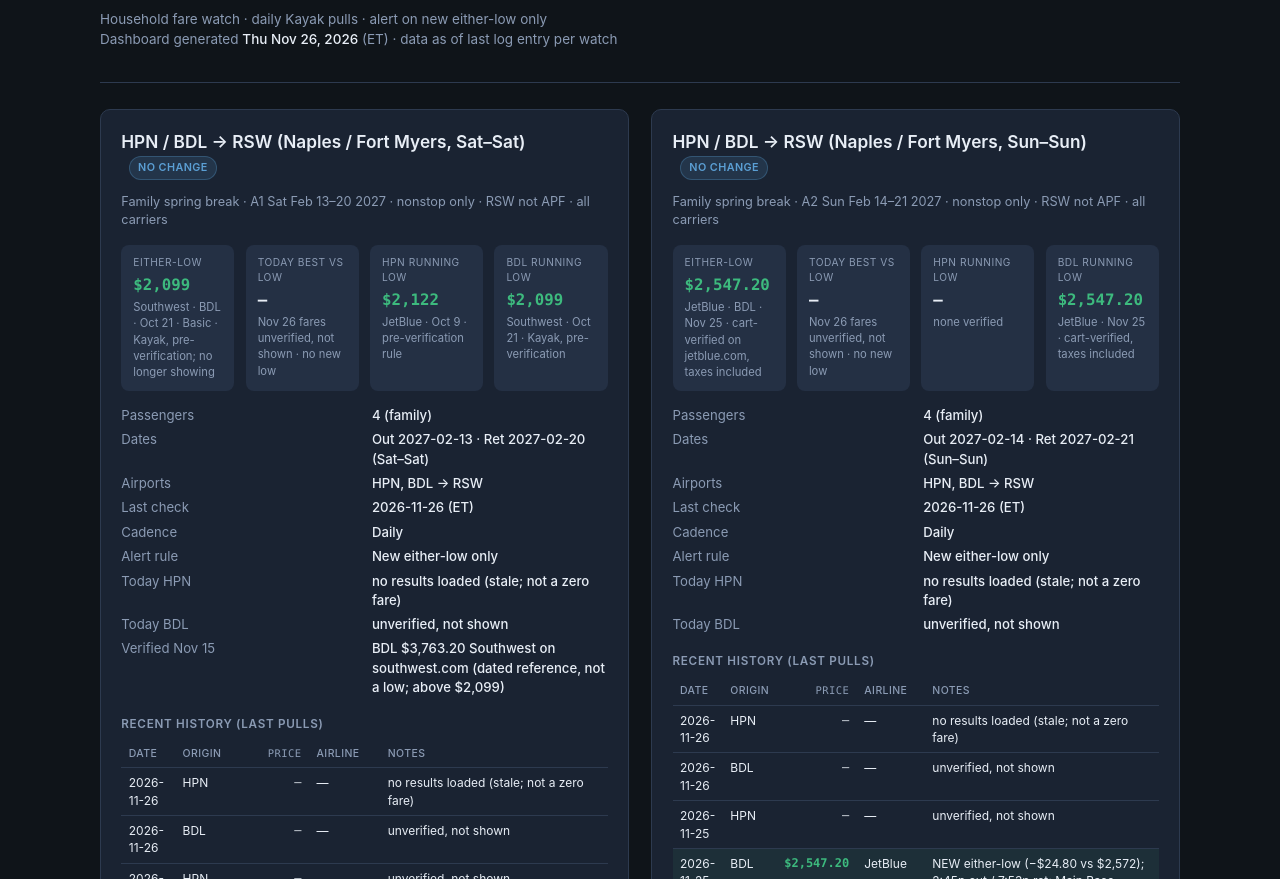
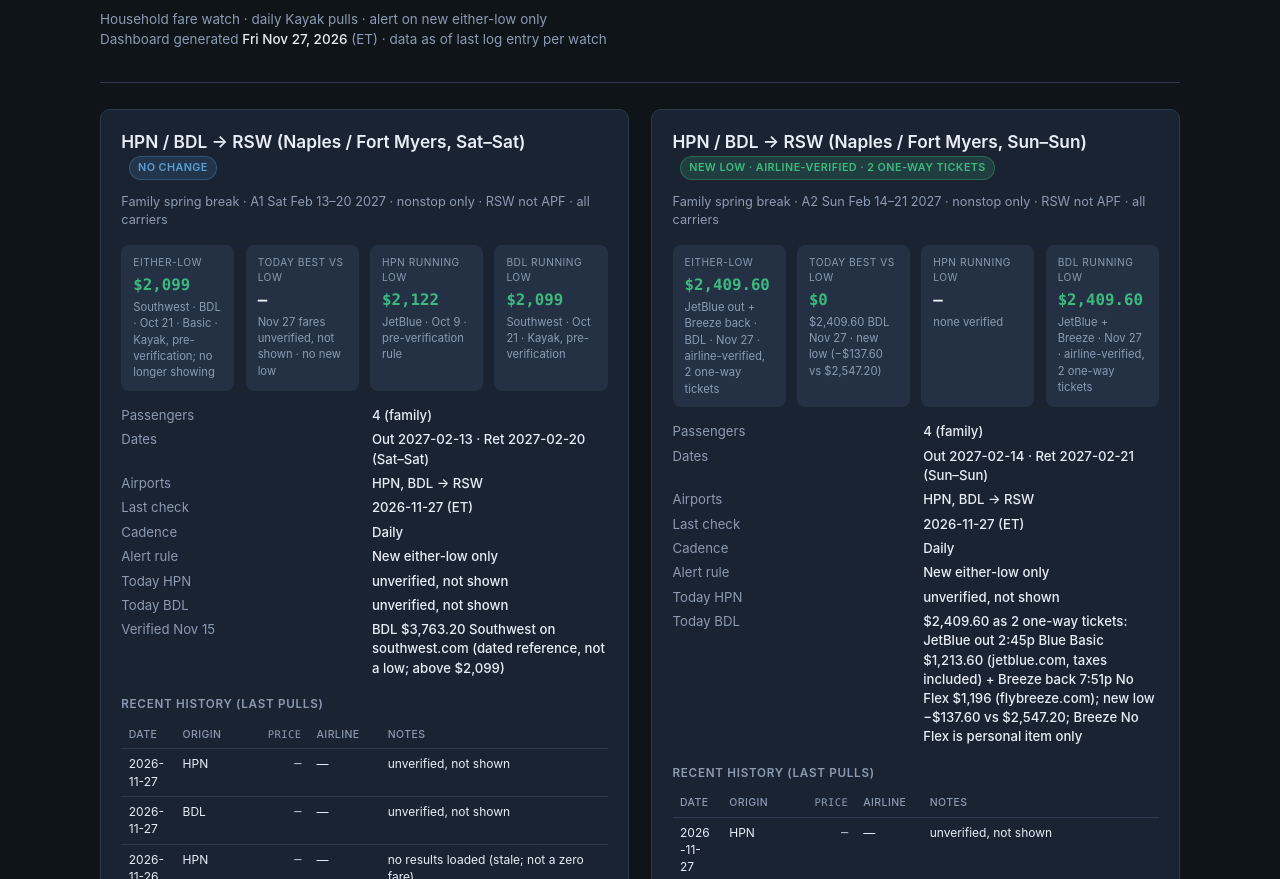
Before and after one commit to blockpal1/flights, a plain HTML site: page index.html in a window 1280 px wide. Shown: the part 69-948 px from the top of the page. Drawn offline with Linux system fonts and the light colour scheme.

Commit message:
Refresh Nov 27: Sun–Sun new airline-verified low $2,409.60 (2 one-way tickets, JetBlue out + Breeze back); other Kayak fares unverified, not shown

```diff
--- a/index.html
+++ b/index.html
@@ -220,7 +220,7 @@
     <h1>Flight fare watches</h1>
     <p class="meta">
       Household fare watch · daily Kayak pulls · alert on new either-low only<br>
-      Dashboard generated <strong>Thu Nov 26, 2026</strong> (ET) · data as of last log entry per watch
+      Dashboard generated <strong>Fri Nov 27, 2026</strong> (ET) · data as of last log entry per watch
     </p>
   </header>
 
@@ -242,7 +242,7 @@
         <div class="kpi">
           <div class="label">Today best vs low</div>
           <div class="value">—</div>
-          <div class="sub">Nov 26 fares unverified, not shown · no new low</div>
+          <div class="sub">Nov 27 fares unverified, not shown · no new low</div>
         </div>
         <div class="kpi">
           <div class="label">HPN running low</div>
@@ -260,10 +260,10 @@
         <dt>Passengers</dt><dd>4 (family)</dd>
         <dt>Dates</dt><dd>Out 2027-02-13 · Ret 2027-02-20 (Sat–Sat)</dd>
         <dt>Airports</dt><dd>HPN, BDL → RSW</dd>
-        <dt>Last check</dt><dd>2026-11-26 (ET)</dd>
+        <dt>Last check</dt><dd>2026-11-27 (ET)</dd>
         <dt>Cadence</dt><dd>Daily</dd>
         <dt>Alert rule</dt><dd>New either-low only</dd>
-        <dt>Today HPN</dt><dd>no results loaded (stale; not a zero fare)</dd>
+        <dt>Today HPN</dt><dd>unverified, not shown</dd>
         <dt>Today BDL</dt><dd>unverified, not shown</dd>
         <dt>Verified Nov 15</dt><dd>BDL $3,763.20 Southwest on southwest.com (dated reference, not a low; above $2,099)</dd>
       </dl>
@@ -280,6 +280,12 @@
           </tr>
         </thead>
         <tbody>
+          <tr>
+            <td>2026-11-27</td><td>HPN</td><td class="num">—</td><td>—</td><td>unverified, not shown</td>
+          </tr>
+          <tr>
+            <td>2026-11-27</td><td>BDL</td><td class="num">—</td><td>—</td><td>unverified, not shown</td>
+          </tr>
           <tr>
             <td>2026-11-26</td><td>HPN</td><td class="num">—</td><td>—</td><td>no results loaded (stale; not a zero fare)</td>
           </tr>
@@ -633,20 +639,20 @@
     <!-- ========== WATCH 1b: HPN/BDL → RSW Sun–Sun (A2) ========== -->
     <section class="card" id="hpn-rsw-sun">
       <h2>HPN / BDL → RSW (Naples / Fort Myers, Sun–Sun)
-        <span class="badge flat">No change</span>
+        <span class="badge new">New low · airline-verified · 2 one-way tickets</span>
       </h2>
       <p class="purpose">Family spring break · A2 Sun Feb 14–21 2027 · nonstop only · RSW not APF · all carriers</p>
 
       <div class="kpi-row">
         <div class="kpi">
           <div class="label">Either-low</div>
-          <div class="value low">$2,547.20</div>
-          <div class="sub">JetBlue · BDL · Nov 25 · cart-verified on jetblue.com, taxes included</div>
+          <div class="value low">$2,409.60</div>
+          <div class="sub">JetBlue out + Breeze back · BDL · Nov 27 · airline-verified, 2 one-way tickets</div>
         </div>
         <div class="kpi">
           <div class="label">Today best vs low</div>
-          <div class="value">—</div>
-          <div class="sub">Nov 26 fares unverified, not shown · no new low</div>
+          <div class="value low">$0</div>
+          <div class="sub">$2,409.60 BDL Nov 27 · new low (−$137.60 vs $2,547.20)</div>
         </div>
         <div class="kpi">
           <div class="label">HPN running low</div>
@@ -655,8 +661,8 @@
         </div>
         <div class="kpi">
           <div class="label">BDL running low</div>
-          <div class="value low">$2,547.20</div>
-          <div class="sub">JetBlue · Nov 25 · cart-verified, taxes included</div>
+          <div class="value low">$2,409.60</div>
+          <div class="sub">JetBlue + Breeze · Nov 27 · airline-verified, 2 one-way tickets</div>
         </div>
       </div>
 
@@ -664,11 +670,11 @@
         <dt>Passengers</dt><dd>4 (family)</dd>
         <dt>Dates</dt><dd>Out 2027-02-14 · Ret 2027-02-21 (Sun–Sun)</dd>
         <dt>Airports</dt><dd>HPN, BDL → RSW</dd>
-        <dt>Last check</dt><dd>2026-11-26 (ET)</dd>
+        <dt>Last check</dt><dd>2026-11-27 (ET)</dd>
         <dt>Cadence</dt><dd>Daily</dd>
         <dt>Alert rule</dt><dd>New either-low only</dd>
-        <dt>Today HPN</dt><dd>no results loaded (stale; not a zero fare)</dd>
-        <dt>Today BDL</dt><dd>unverified, not shown</dd>
+        <dt>Today HPN</dt><dd>unverified, not shown</dd>
+        <dt>Today BDL</dt><dd>$2,409.60 as 2 one-way tickets: JetBlue out 2:45p Blue Basic $1,213.60 (jetblue.com, taxes included) + Breeze back 7:51p No Flex $1,196 (flybreeze.com); new low −$137.60 vs $2,547.20; Breeze No Flex is personal item only</dd>
       </dl>
 
       <div class="section-title">Recent history (last pulls)</div>
@@ -684,6 +690,12 @@
         </thead>
         <tbody>
           <tr>
+            <td>2026-11-27</td><td>HPN</td><td class="num">—</td><td>—</td><td>unverified, not shown</td>
+          </tr>
+          <tr class="new-low">
+            <td>2026-11-27</td><td>BDL</td><td class="num">$2,409.60</td><td>JetBlue + Breeze</td><td>NEW either-low (−$137.60 vs $2,547.20); airline-verified, 2 one-way tickets: JetBlue 2:45p out Blue Basic $1,213.60 (jetblue.com, taxes included) + Breeze 7:51p ret No Flex $1,196 (flybreeze.com; taxes not itemized)</td>
+          </tr>
+          <tr>
             <td>2026-11-26</td><td>HPN</td><td class="num">—</td><td>—</td><td>no results loaded (stale; not a zero fare)</td>
           </tr>
           <tr>
@@ -757,7 +769,7 @@
           </tr>
         </tbody>
       </table></div>
-      <p class="note">Sun–Sun added Nov 12. Either-low $2,547.20 (Nov 25 BDL JetBlue, 2:45p out / 7:53p back, Main Base) is cart-verified on jetblue.com, taxes included, and replaced $2,572 (Nov 19 two one-ways, JetBlue out + Breeze back). From Nov 13, a new fare replaces a low only if it beats it and is confirmed on the airline's own site. Re-check live before booking.</p>
+      <p class="note">Sun–Sun added Nov 12. New either-low $2,409.60 (Nov 27 BDL, airline-verified, 2 one-way tickets: JetBlue 2:45p out Blue Basic on jetblue.com, taxes included + Breeze 7:51p back No Flex on flybreeze.com) replaces the prior low $2,547.20 (Nov 25 JetBlue Main Base, cart-verified on jetblue.com, taxes included), which had replaced $2,572 (Nov 19). Breeze taxes not itemized at fare selection; Breeze No Flex is personal item only. From Nov 13, a new fare replaces a low only if it beats it and is confirmed on the airline's own site. Re-check live before booking.</p>
     </section>
 
     <!-- ========== WATCH 2: BNA wedding ========== -->
@@ -781,7 +793,7 @@
         <div class="kpi">
           <div class="label">HPN nonstops</div>
           <div class="value">None found</div>
-          <div class="sub">all three windows checked Nov 26</div>
+          <div class="sub">checked Nov 27</div>
         </div>
         <div class="kpi">
           <div class="label">Today BDL best</div>
@@ -796,11 +808,11 @@
         <dt>Windows</dt><dd>Fri–Mon 4/9–12 · Sat–Mon 4/10–12 · Sat–Tue 4/10–13</dd>
         <dt>Primary origins</dt><dd>HPN, BDL</dd>
         <dt>Context</dt><dd>LGA / JFK / EWR (flag if materially cheaper)</dd>
-        <dt>Last check</dt><dd>2026-11-26 (ET)</dd>
+        <dt>Last check</dt><dd>2026-11-27 (ET)</dd>
         <dt>Cadence</dt><dd>Daily</dd>
         <dt>Alert rule</dt><dd>New either-low (HPN/BDL) only</dd>
         <dt>Today BDL</dt><dd>Fri–Mon · Sat–Tue · Sat–Mon: unverified, not shown</dd>
-        <dt>Today HPN</dt><dd>no nonstops (all three windows checked Nov 26)</dd>
+        <dt>Today HPN</dt><dd>no nonstops (checked Nov 27)</dd>
         <dt>Verified Nov 15</dt><dd>BDL Fri–Mon $1,101.60 Southwest on southwest.com (dated reference, not a low; above $972)</dd>
       </dl>
 
@@ -817,6 +829,18 @@
           </tr>
         </thead>
         <tbody>
+          <tr>
+            <td>2026-11-27</td><td>Fri–Mon</td><td>BDL</td><td class="num">—</td><td>—</td><td>unverified, not shown</td>
+          </tr>
+          <tr>
+            <td>2026-11-27</td><td>Sat–Tue</td><td>BDL</td><td class="num">—</td><td>—</td><td>unverified, not shown</td>
+          </tr>
+          <tr>
+            <td>2026-11-27</td><td>Sat–Mon</td><td>BDL</td><td class="num">—</td><td>—</td><td>unverified, not shown</td>
+          </tr>
+          <tr>
+            <td>2026-11-27</td><td>—</td><td>HPN</td><td class="num">—</td><td>—</td><td>no nonstops</td>
+          </tr>
           <tr>
             <td>2026-11-26</td><td>Fri–Mon</td><td>BDL</td><td class="num">—</td><td>—</td><td>unverified, not shown</td>
           </tr>
```
